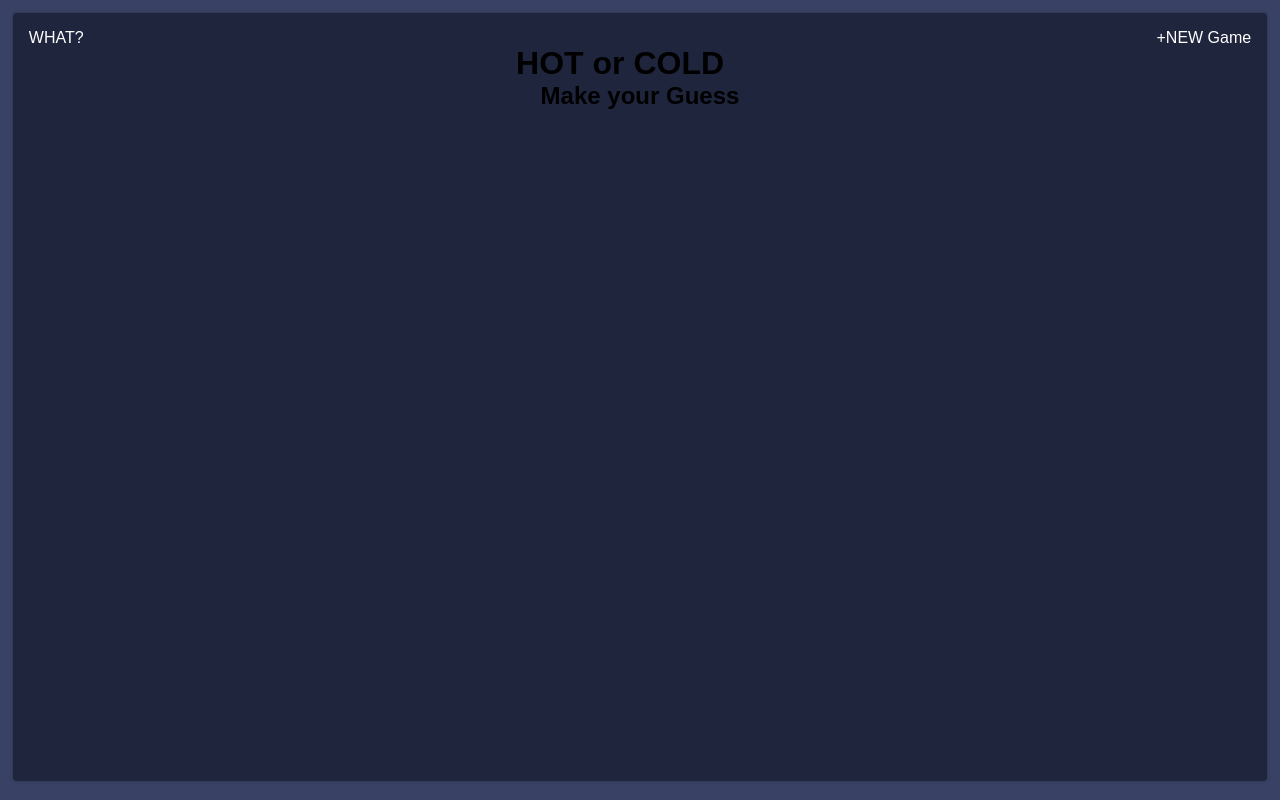
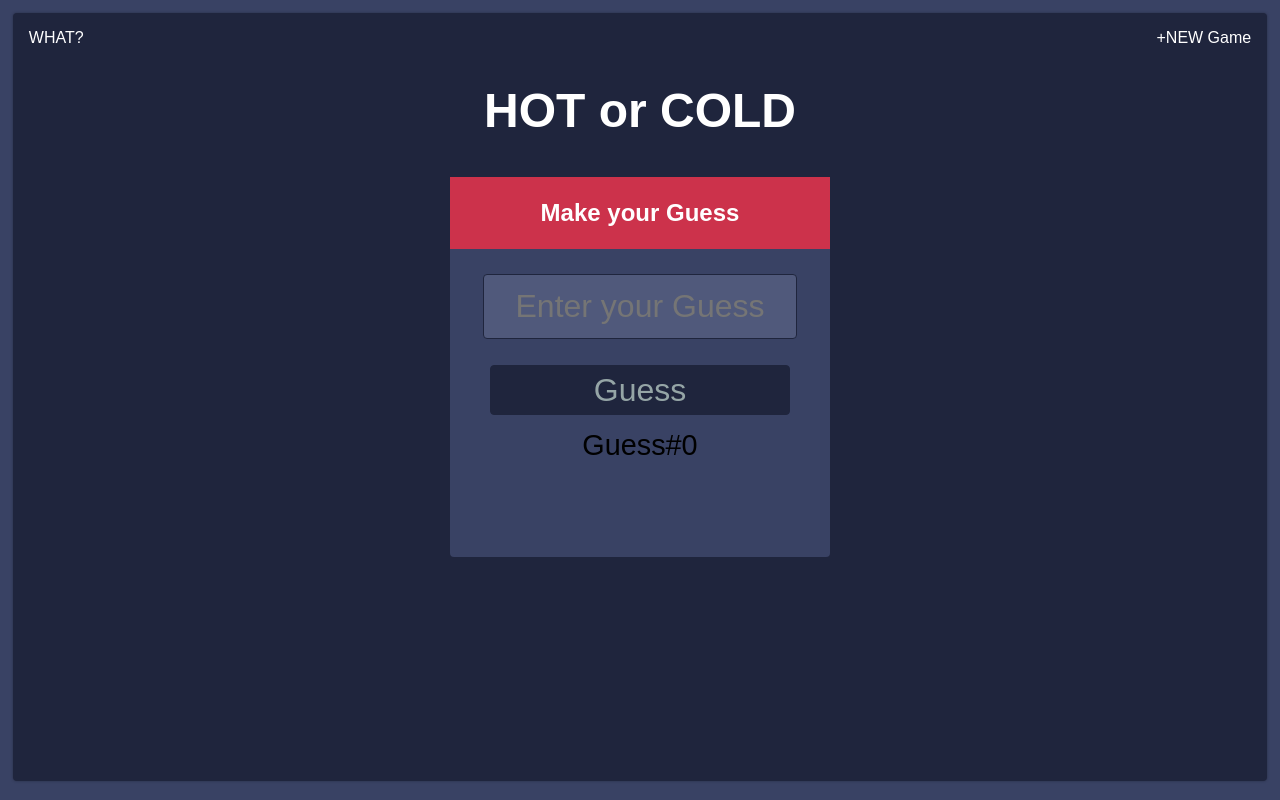
Before and after one commit to True14/patrice-jonathan-hot-cold, a React (Create React App) app: page / in a window 1280 px wide. Built offline with nearby package versions, Linux system fonts and the light colour scheme.

Commit message:
Make style changes

```diff
--- a/src/components/about.css
+++ b/src/components/about.css
@@ -9,7 +9,7 @@
     left: 0;
     margin: 0;
     z-index: 1000;
-    /*display: none;*/
+    display: none;
 }
 
 .content {
--- /dev/null
+++ b/src/components/game-form.css
@@ -0,0 +1,27 @@
+input.text {
+  text-align: center;
+  padding: 0.2em;
+  font-size: 2em;
+}
+
+input.button {
+  background: #1f253d;
+  color: #95a5a6;
+  font-size: 2em;
+  padding: 0.2em;
+}
+
+input {
+  width: 300px;
+  height: 50px;
+  display: block;
+  margin: 0.8em auto 0;
+  background: #50597b;
+  color: #fff;
+  border: solid 1px #1f253d;
+  border-radius: 4px;
+}
+
+#userGuess {
+
+}
--- /dev/null
+++ b/src/components/game-form.js
@@ -0,0 +1,15 @@
+import React from 'react';
+import './game-form.css';
+
+export default function GameForm(props) {
+
+  return (
+    <form>
+      <input type="text" name="userGuess" id="userGuess" className="text"
+        maxlength="3" autocomplete="off" placeholder={props.placeholder} required />
+      <input type="submit" id="guessButton" className="button" name="submit" value={props.text} />
+        <p className="guess-number">Guess#{props.guess} </p>
+    </form>
+
+  );
+}
--- a/src/components/game-title.css
+++ b/src/components/game-title.css
@@ -0,0 +1,8 @@
+h2 {
+  margin: 0 auto;
+  background: #cc324b;
+  padding: 1em 0.4em;
+  display: block;
+  line-height: 1em;
+  color: #fff;
+}
--- a/src/components/game-title.js
+++ b/src/components/game-title.js
@@ -4,8 +4,8 @@ import './game-title.css';
 export default function Title(props) {
 
   return (
-    <h1 className='title'>
+    <h2 className='title'>
       {props.text}
-    </h1>
+    </h2>
   );
 }
--- a/src/components/title.css
+++ b/src/components/title.css
@@ -0,0 +1,6 @@
+h1 {
+  padding: 0.8em;
+  font-weight: 900;
+  font-size: 3em;
+  color: #fff;
+}
--- a/src/index.css
+++ b/src/index.css
@@ -14,3 +14,21 @@ body {
   box-shadow: 0px 0px 3px rgba(0,0,0,0.3);
   background-color: #1f253d;
 }
+
+.game {
+  /*margin-top:5em;*/
+  position: relative;
+  width: 380px;
+  height: 380px;
+  border-radius: 4px;
+  margin-left: auto;
+  margin-right: auto;
+  background-color: #394264;
+}
+
+.game p {
+  margin-top: 0.5em;
+  font-size: 1.8em;
+  padding-bottom: 0.5em;
+  margin-bottom: 0;
+}
--- a/src/index.js
+++ b/src/index.js
@@ -4,6 +4,7 @@ import NavBar from './components/navbar';
 import Title from './components/title';
 import GameTitle from './components/game-title';
 import Aboutpg from './components/about';
+import GameForm from './components/game-form'
 import registerServiceWorker from './registerServiceWorker';
 import './index.css';
 const links = [{
@@ -28,9 +29,11 @@ const steps = [
   const outro = "So, Are you ready?";
 ReactDOM.render(<div>
                  <NavBar links={links} />
+                 <Aboutpg title="What do I do" steps={steps} intro={intro} outro={outro} />
                  <Title text='HOT or COLD' />
                  <section className="game">
                   <GameTitle text="Make your Guess" />
+                  <GameForm placeholder="Enter your Guess" text="Guess" guess="0" />
                  </section>
                 </div>, document.getElementById('root'));
 registerServiceWorker();
```
